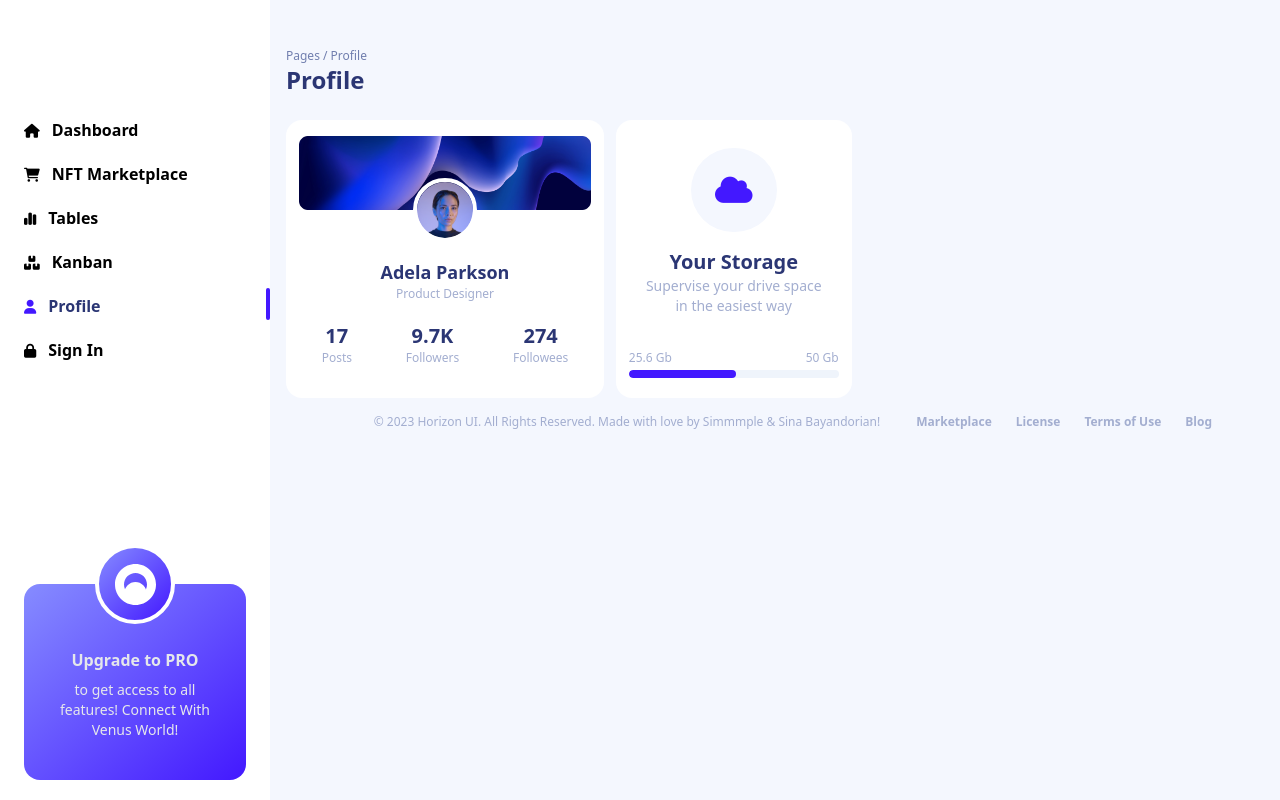
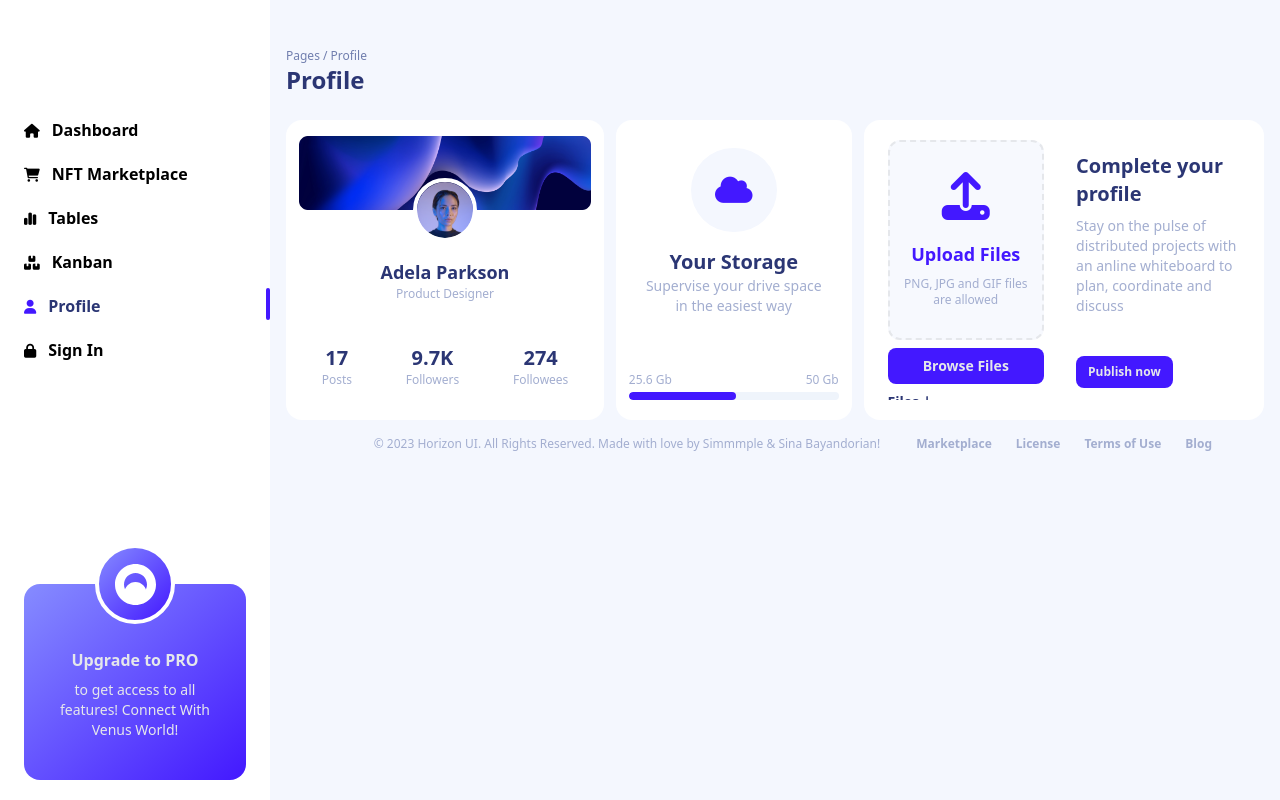
Before and after one commit to sina-byn/horizon-ui-dashboard, a React (Vite) app: page /profile in a window 1280 px wide. Built offline with nearby package versions, Linux system fonts and the light colour scheme.

Commit message:
image upload card added

```diff
--- /dev/null
+++ b/src/components/Dropzone.tsx
@@ -0,0 +1,106 @@
+import { useRef, useEffect, Dispatch, SetStateAction } from 'react';
+import { FieldValues, Path, PathValue, UseFormSetValue } from 'react-hook-form';
+import clsx from 'clsx';
+
+// * components
+import Button from './Button';
+
+// * types
+type DropzoneProps<TFormFields extends FieldValues> = {
+  files: File[];
+  setFiles: Dispatch<SetStateAction<File[]>>;
+  formField: string;
+  setFormValue: UseFormSetValue<TFormFields>;
+};
+
+const Dropzone = <TFormFields extends FieldValues>({
+  files,
+  setFiles,
+  formField,
+  setFormValue,
+}: DropzoneProps<TFormFields>) => {
+  const dropzoneRef = useRef<HTMLDivElement>(null);
+
+  const toggleAreaCover = (e: DragEvent) => {
+    const { type } = e;
+    const dropzone = dropzoneRef.current!;
+    dropzone.classList.toggle('bg-black/40', type === 'dragover');
+  };
+  const dragOverHandler = (e: DragEvent) => {
+    e.preventDefault();
+    toggleAreaCover(e);
+  };
+  const dropHandler = (e: DragEvent) => {
+    e.preventDefault();
+    const imageRexExp = /^image\/(jpeg|jpg|jfif|png|gif)$/;
+    const files = Array.from(e.dataTransfer!.files);
+    setFiles(prev => [
+      ...prev,
+      ...files.filter(file => imageRexExp.test(file.type)),
+    ]);
+    toggleAreaCover(e);
+  };
+  const changeHandler = (e: React.ChangeEvent<HTMLInputElement>) => {
+    const files = Array.from(e.target.files!);
+    setFiles(prev => [...prev, ...files]);
+  };
+
+  useEffect(() => {
+    setFormValue(
+      formField as Path<TFormFields>,
+      files as PathValue<TFormFields, Path<TFormFields>>
+    );
+  }, [files]);
+
+  useEffect(() => {
+    if (!dropzoneRef.current) return;
+    const dropzone = dropzoneRef.current;
+
+    dropzone.addEventListener('dragover', dragOverHandler);
+    dropzone.addEventListener('dragleave', toggleAreaCover);
+    dropzone.addEventListener('dragend', toggleAreaCover);
+    dropzone.addEventListener('drop', dropHandler);
+
+    return () => {
+      dropzone.removeEventListener('dragover', dragOverHandler);
+      dropzone.removeEventListener('dragleave', toggleAreaCover);
+      dropzone.removeEventListener('dragend', toggleAreaCover);
+      dropzone.removeEventListener('drop', dropHandler);
+    };
+  }, [dropzoneRef.current]);
+
+  return (
+    <>
+      <div
+        className={clsx(
+          'dropzone-container flex flex-col items-center justify-center',
+          'relative h-[170px] sm:h-[150px] xl:h-[200px] bg-light/75 dark:bg-d-light',
+          'border-2 dark:border-neutral/50 border-dashed rounded-xl overflow-hidden'
+        )}
+      >
+        <div ref={dropzoneRef} className='dropzone absolute inset-0' />
+        <i className='fa-solid fa-upload text-5xl text-primary-light dark:text-white mb-5' />
+        <h6 className='text-lg text-primary-light dark:text-white font-bold mb-2'>
+          Upload Files
+        </h6>
+        <span className='text-neutral text-xs text-center font-medium px-2'>
+          PNG, JPG and GIF files are allowed
+        </span>
+      </div>
+      <Button style={{ padding: 0 }} className='w-full overflow-hidden mt-2'>
+        <label className='w-full h-full py-2'>
+          Browse Files
+          <input
+            type='file'
+            className='hidden'
+            multiple
+            onChange={changeHandler}
+            accept='image/jpeg,image/gif,image/png,image/jpg,image/jfif'
+          />
+        </label>
+      </Button>
+    </>
+  );
+};
+
+export default Dropzone;
--- /dev/null
+++ b/src/features/Profile/ImageUpload/ImageCard.tsx
@@ -0,0 +1,35 @@
+// * components
+import Card from '../../../components/Card';
+import Typography from '../../../components/Typography';
+
+// * types
+type ImageCardProps = {
+  image: File;
+};
+
+const ImageCard = ({ image }: ImageCardProps) => {
+  const imageBlob = URL.createObjectURL(image);
+
+  return (
+    <Card
+      style={{ padding: '0.6rem 0.8rem' }}
+      className='image-card flex items-center gap-x-2 dark:bg-d-light shadow-custom dark:shadow-none'
+    >
+      <figure className='w-10 h-10'>
+        <img
+          src={imageBlob}
+          alt='uploaded image'
+          className='object-contain object-center w-full h-full'
+        />
+      </figure>
+      <Typography
+        tag='span'
+        className='text-primary block overflow-hidden dark:text-white text-xs font-medium truncate'
+      >
+        {image.name}
+      </Typography>
+    </Card>
+  );
+};
+
+export default ImageCard;
--- /dev/null
+++ b/src/features/Profile/ImageUpload/index.tsx
@@ -0,0 +1,82 @@
+import { useState } from 'react';
+import { z } from 'zod';
+
+// * components
+import Card from '../../../components/Card';
+import Form from '../../../components/Form';
+import Button from '../../../components/Button';
+import Dropzone from '../../../components/Dropzone';
+import Typography from '../../../components/Typography';
+import ImageCard from './ImageCard';
+
+// * schemas
+const schema = z.object({
+  images: z.instanceof(File).array(),
+});
+
+// * types
+type UploadedFiles = {
+  images: File[];
+};
+
+const ImageUpload = () => {
+  const [images, setImages] = useState<File[]>([]);
+  const submitHandler = (data: UploadedFiles) => {
+    console.log(data);
+  };
+
+  return (
+    <Card className='lg:col-span-6 xl:col-span-5 h-[400px] xl:h-[300px]'>
+      <Form<UploadedFiles, typeof schema>
+        schema={schema}
+        onSubmit={submitHandler}
+        className='flex-col-reverse xl:flex-row gap-6'
+      >
+        {({ setValue }) => {
+          return (
+            <>
+              <section className='files-section xl:w-1/2 overflow-y-auto pr-2'>
+                <Dropzone<UploadedFiles>
+                  files={images}
+                  setFiles={setImages}
+                  formField='images'
+                  setFormValue={setValue}
+                />
+                <div className='uploaded-files mt-2 space-y-3'>
+                  <h6 className='text-sm text-primary dark:text-white font-bold -mb-2'>
+                    Files <i className='fa-solid fa-arrow-down fa-sm' />
+                  </h6>
+                  <div className='files-list grid grid-cols-1 gap-y-3 pb-3'>
+                    {images.length > 0 &&
+                      images.map((image, idx) => (
+                        <ImageCard key={idx} image={image} />
+                      ))}
+                  </div>
+                </div>
+              </section>
+              <section className='publish-section flex flex-col justify-around gap-y-4 xl:w-1/2'>
+                <div className='description'>
+                  <Typography
+                    tag='h6'
+                    className='title text-xl text-primary dark:text-white font-bold mb-2'
+                  >
+                    Complete your profile
+                  </Typography>
+                  <Typography className='text-sm text-neutral'>
+                    Stay on the pulse of distributed projects with an anline
+                    whiteboard to plan, coordinate and discuss
+                  </Typography>
+                </div>
+                <Button type='submit' size='sm' className='w-fit'>
+                  Publish now
+                </Button>
+              </section>
+            </>
+          );
+        }}
+      </Form>
+    </Card>
+  );
+};
+
+export default ImageUpload;
--- a/src/pages/Profile.tsx
+++ b/src/pages/Profile.tsx
@@ -4,11 +4,13 @@ import MainLayout from '../layouts/MainLayout';
 // * components
 import ProfileCard from '../features/Profile/ProfileCard';
 import StorageCard from '../features/Profile/StorageCard';
+import ImageUpload from '../features/Profile/ImageUpload';
 
 const Profile = () => {
   return <MainLayout title='Profile'>
     <ProfileCard />
     <StorageCard />
+    <ImageUpload />
   </MainLayout>;
 };
 
```
